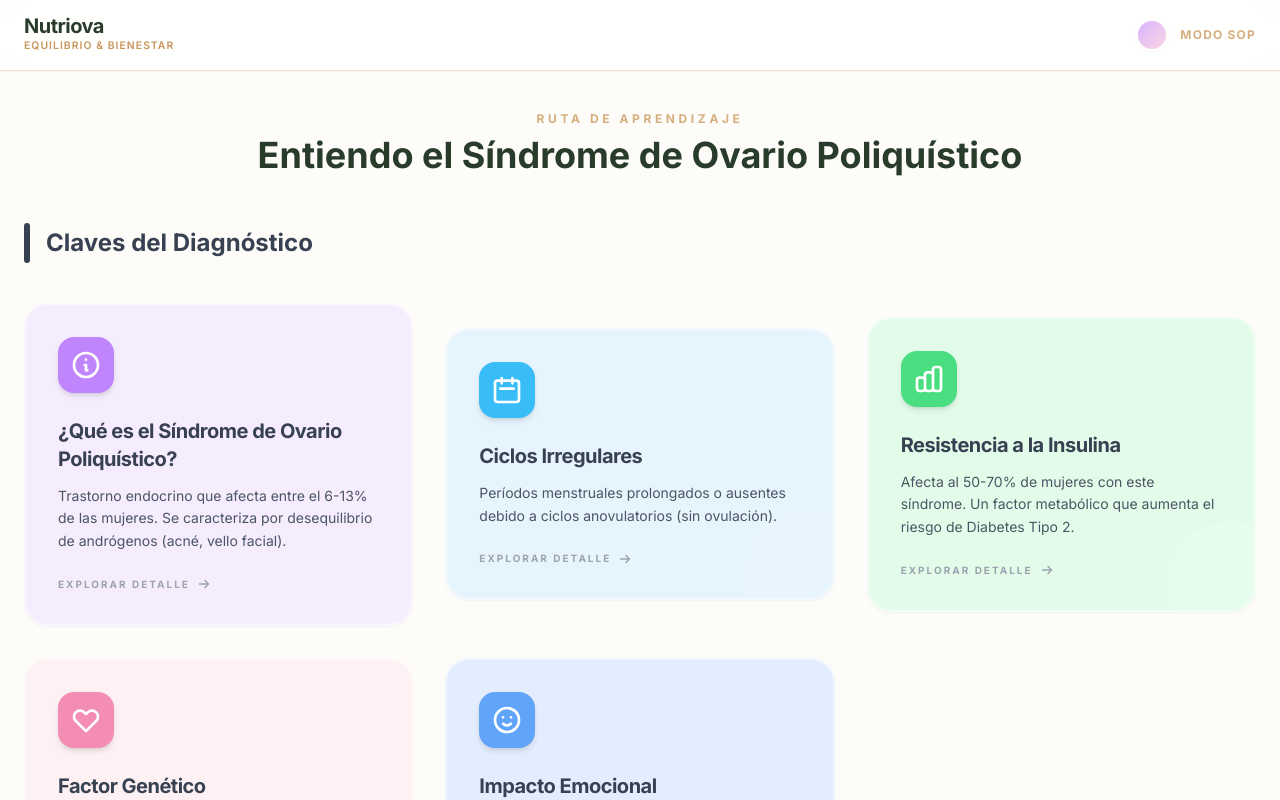
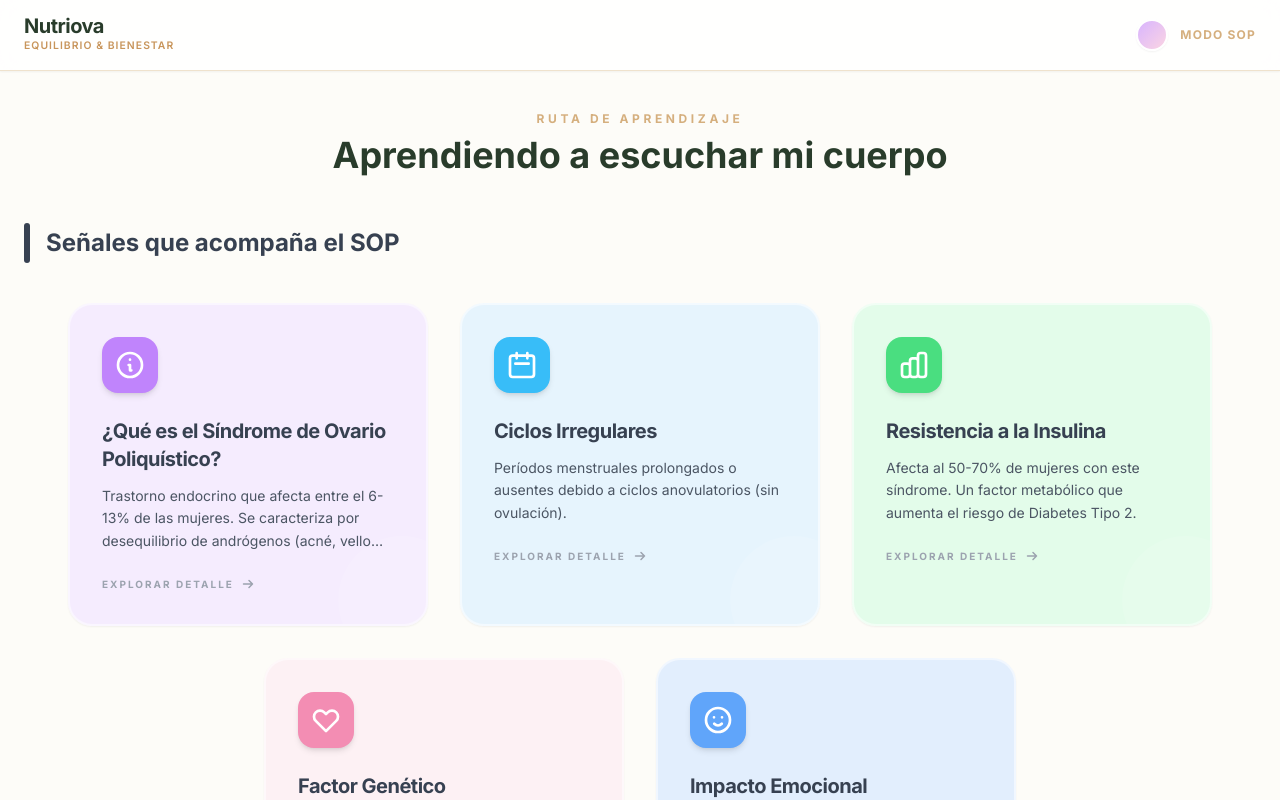
Before and after one commit to NutriOva1928/NutriOva1928, a Vue app: page / in a window 1280 px wide. Both pictures are taken after a click on the button 408 px from the left and 686 px from the top of the page. Shown: the top 800 px of the page. Built offline with nearby package versions, Linux system fonts and the light colour scheme.

Commit message:
ajustes visuales

```diff
--- a/src/App.vue
+++ b/src/App.vue
@@ -47,7 +47,7 @@ const showLanding = computed(() => userProfile.value === null)
 const moduleTitle = computed(() => {
   switch (currentModule.value) {
     case 1:
-      return userProfile.value === 'pcos' ? 'Entiendo el Síndrome de Ovario Poliquístico' : 'Entiendo mi Salud'
+      return userProfile.value === 'pcos' ? 'Aprendiendo a escuchar mi cuerpo' : 'Entiendo mi Salud'
     case 2:
       return userProfile.value === 'pcos' ? 'Manejo Nutricional' : 'Nutrición Preventiva'
     case 3:
--- a/src/components/ModuleDisclaimer.vue
+++ b/src/components/ModuleDisclaimer.vue
@@ -120,7 +120,8 @@
     <!-- Legal Footer -->
     <div class="text-center text-xs text-gray-500 mt-6 pb-4">
       <p>© 2026 Nutriova | Proyecto de Tesis | Solo fines educativos</p>
-      <p class="mt-1">Última actualización: Enero 2026</p>
+      <p>Desarrollado por: Sofía Miranda y Carolina Andrade</p>
+      <p class="mt-1">Última actualización: Febrero 2026</p>
     </div>
   </div>
 </template>
--- a/src/components/ModuleHabits.vue
+++ b/src/components/ModuleHabits.vue
@@ -272,7 +272,8 @@ const activeView = ref<'cards' | 'checklist'>('cards')
               </svg>
             </div>
             <p class="text-sm text-gray-500 leading-relaxed">
-              <span class="font-medium text-gray-600">Tip:</span> No necesitas implementar todos los hábitos a la vez. Elige 1-2 para comenzar y ve sumando poco a poco.
+              <span class="font-medium text-gray-600">Tip:</span> No necesitas implementar todos los hábitos a la vez. Elige 1-2 para comenzar y ve sumando poco a poco. <br>
+              <i>Pequeños hábitos, grandes cambios.</i>
             </p>
           </div>
         </div>
--- a/src/components/ModuleInfo.vue
+++ b/src/components/ModuleInfo.vue
@@ -120,17 +120,17 @@ const closeModal = () => {
     <div class="mb-10 flex items-center gap-4">
       <div class="h-10 w-1.5 bg-gray-700 rounded-full"></div>
       <h3 class="text-2xl font-bold text-gray-700">
-        {{ profile === 'pcos' ? 'Claves del Diagnóstico' : 'Fundamentos de Prevención' }}
+        {{ profile === 'pcos' ? 'Señales que acompaña el SOP' : 'Fundamentos de Prevención' }}
       </h3>
     </div>
 
     <!-- Cards Grid -->
-    <div class="grid grid-cols-1 md:grid-cols-2 lg:grid-cols-3 gap-8 place-items-center">
+    <div class="flex flex-wrap justify-center gap-8">
       <div
         v-for="item in items"
         :key="item.id"
         @click="openModal(item)"
-        class="group relative card rounded-3xl p-8 border-2 border-white/50 shadow-sm hover:shadow-soft-lg hover:scale-105 transition-all duration-500 cursor-pointer overflow-hidden"
+        class="group relative card rounded-3xl p-8 border-2 border-white/50 shadow-sm hover:shadow-soft-lg hover:scale-105 transition-all duration-500 cursor-pointer overflow-hidden flex-[1_1_300px] max-w-[360px] w-full"
         :class="item.colorClass"
       >
         <!-- Background Accent -->
```
